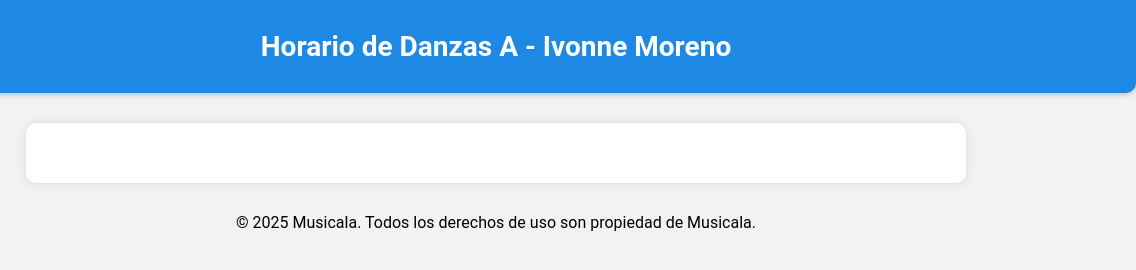
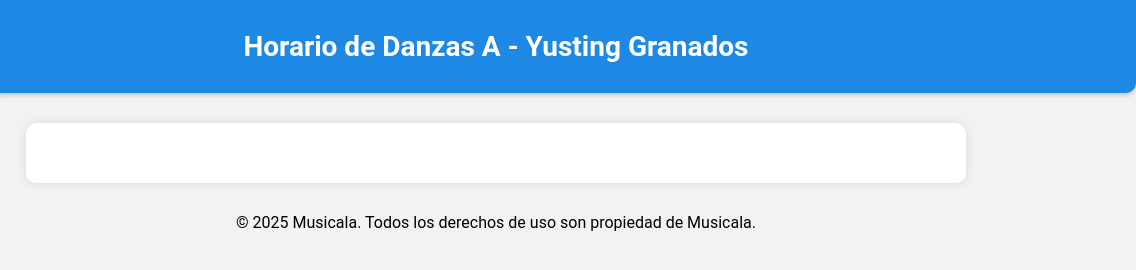
Before and after one commit to Musicala/horarioerikalopez, a plain HTML site: page index.html in a window 1280 px wide. Shown: the full height of the page, 144-1280 px from the left. Drawn offline with Linux system fonts and the light colour scheme; no server answers.

Commit message:
Update index.html

```diff
--- a/index.html
+++ b/index.html
@@ -3,7 +3,7 @@
 <head>
     <meta charset="UTF-8">
     <meta name="viewport" content="width=device-width, initial-scale=1.0">
-    <title>Horario de Danzas A - Ivonne Moreno</title>
+    <title>Horario de Danzas A - Yusting Granados</title>
     <link rel="stylesheet" href="style.css">
 </head>
 <body>
@@ -11,7 +11,7 @@
     <!-- Header con Logo -->
     <div class="header">
         <img src="https://static.wixstatic.com/media/85afce_bd35e67e8b7d419181c144ed4272e9b1~mv2.png" alt="Logo Musicala" class="logo">
-        Horario de Danzas A - Ivonne Moreno
+        Horario de Danzas A - Yusting Granados
     </div>
 
     <!-- Contenido principal -->
```
